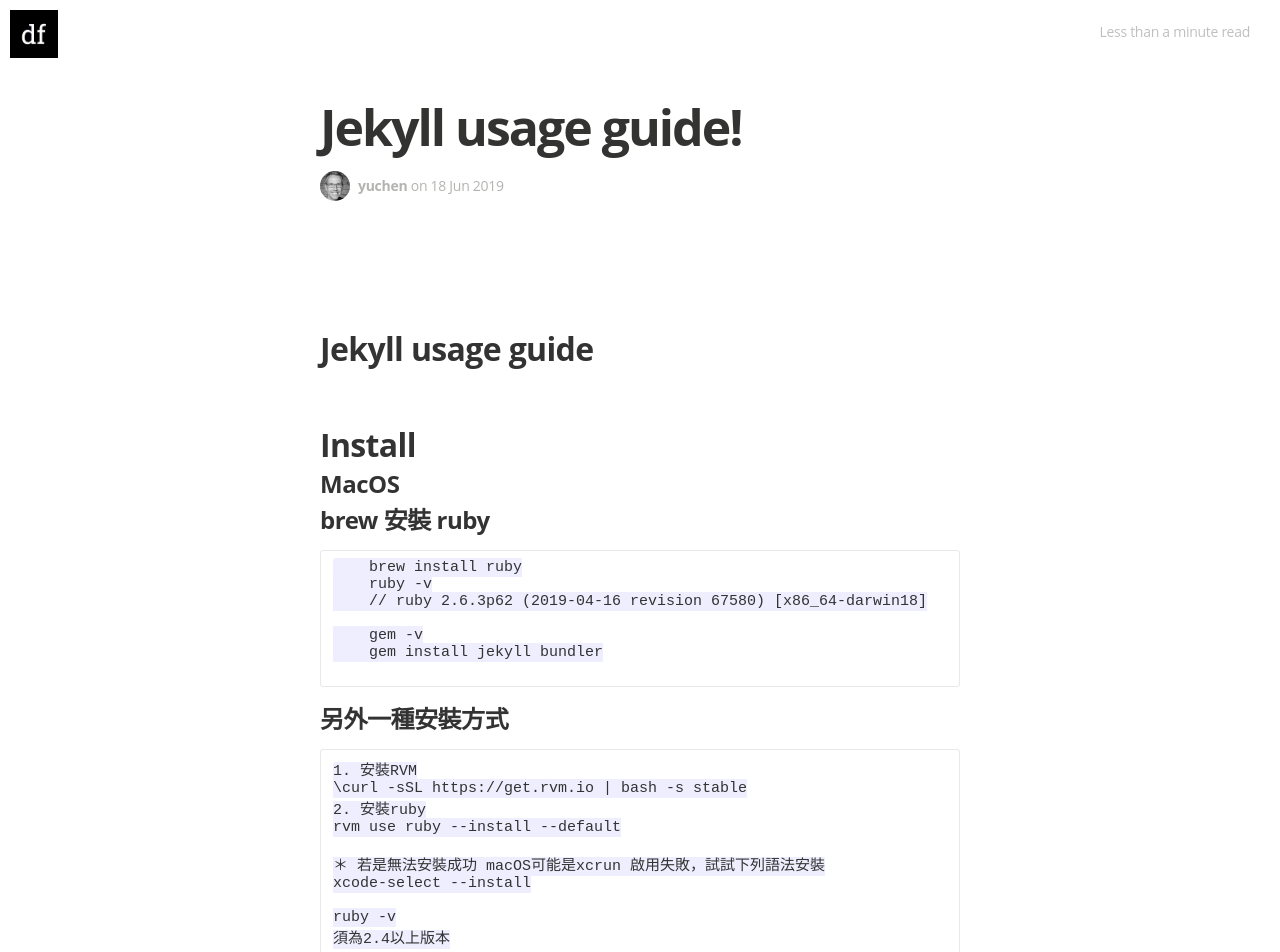
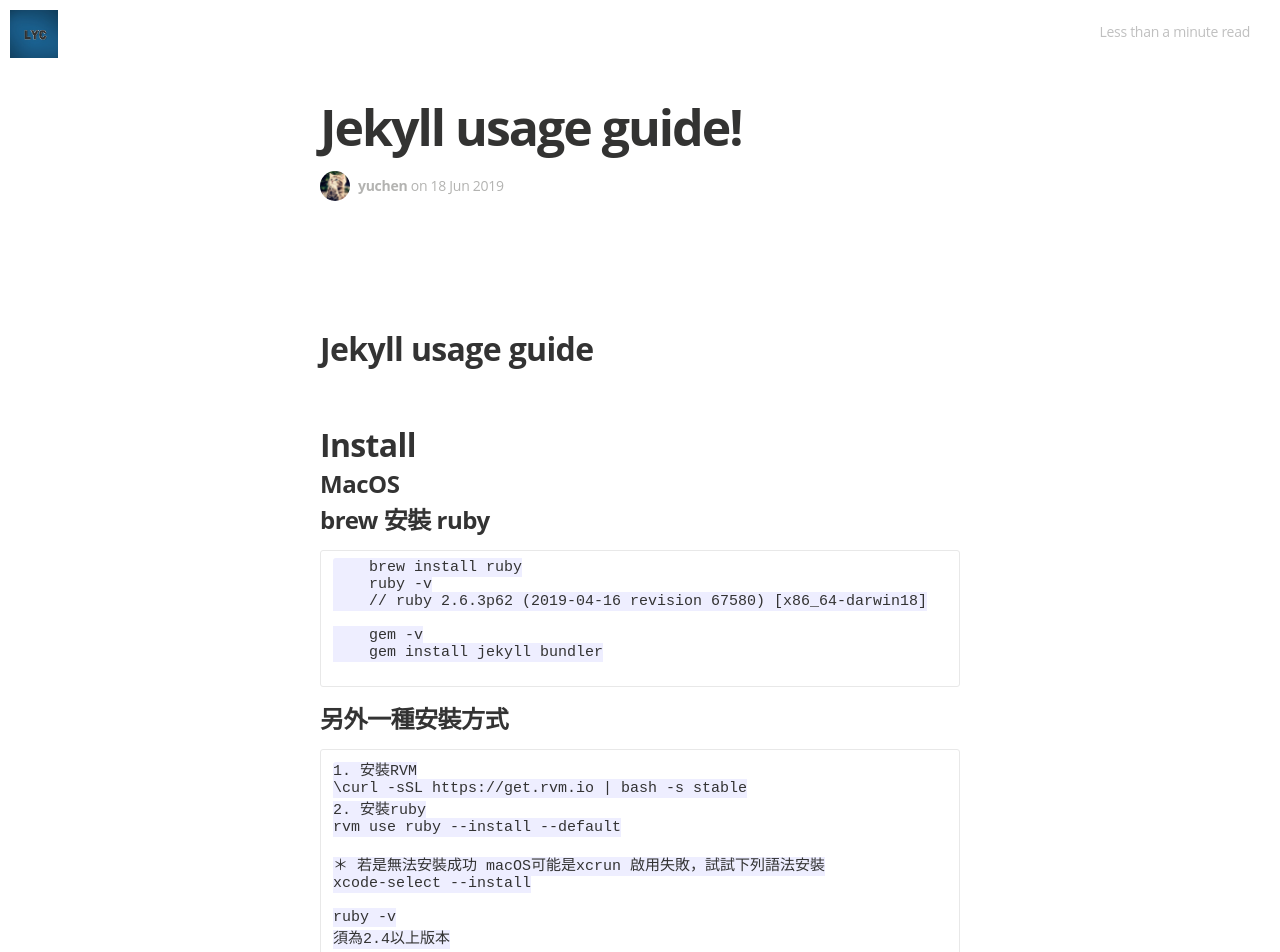
Before and after one commit to steny138/DevMemory, a Jekyll site: the page built from docs/_posts/2019-06-18-Jekyll-usage-guide.md, in a window 1280 px wide. Shown: the top 952 px of the page. Built offline with Jekyll 4.4.1, drawn with Linux system fonts in a browser that asks for light colours; nearby versions of some CDN libraries; some web fonts are replaced.

Commit message:
feat(jekyll): modify image in website include logo

```diff
--- a/docs/_config.yml
+++ b/docs/_config.yml
@@ -26,12 +26,12 @@
 date: true
 
 # google_analytics: UA-101394056-1
-logo: "/assets/images/df_logo.jpg"
+logo: "/assets/images/lyc_logo.jpg"
 float_logo: true # true, false (default)
 cover: "/assets/images/cA4aKEIPQrerBnp1yGHv_IMG_9534-3-2.jpg"
 name: 'Yuchen Liu'
 author: 'Yuchen Liu'
-author_image: "/assets/images/author.jpg"
+author_image: "/assets/images/author_lyc.jpg"
 
 # User Setting
 github_username:  steny138
--- a/docs/_includes/head.html
+++ b/docs/_includes/head.html
@@ -37,7 +37,7 @@
   {% if page.date %}<meta property="article:published_time" content="{{ page.date | date_to_xmlschema }}">{% endif %}
 
   <link rel="canonical" href="{{ page.url | replace:'index.html','' | prepend: site.baseurl | prepend: site.url }}"/>
-  <link rel="shortcut icon" href="{{ "/assets/images/favicon.png" | prepend: site.baseurl }}" type="image/png"/>
+  <link rel="shortcut icon" href="{{ "/assets/images/favicon.ico" | prepend: site.baseurl }}" type="image/png"/>
   <link rel="stylesheet" href="//brick.a.ssl.fastly.net/Linux+Libertine:400,400i,700,700i/Open+Sans:400,400i,700,700i">
   <link href="//maxcdn.bootstrapcdn.com/font-awesome/4.2.0/css/font-awesome.min.css" rel="stylesheet">
 
--- a/docs/_includes/header.html
+++ b/docs/_includes/header.html
@@ -1,6 +1,8 @@
 <!-- header start -->
 
 {% if site.float_logo %}
-  <a href="{{ site.url }}{{ site.baseurl }}" class="logo-readium"><span class="logo" style="background-image: url({{ site.logo }})"></span></a>
+  <a href="{{ site.url }}{{ site.baseurl }}/" class="logo-readium">
+    <span class="logo" style="background-image: url('{{ site.logo | prepend: site.baseurl }}')"></span>
+  </a>
 {% endif %}
 <!-- header end -->
--- a/docs/css/main.sass
+++ b/docs/css/main.sass
@@ -51,10 +51,8 @@
   .logo
     display: block
     position: absolute
-    top: $rs/2
-    left: $rs/2
-    width: $rs*2
-    height: $rs*2
+    width: $rs*3
+    height: $rs*3
     background-size: cover
     background-repeat: no-repeat
 
--- a/docs/index.html
+++ b/docs/index.html
@@ -11,7 +11,7 @@
 
 <header class="blog-header">
     {% if site.logo %}
-      <a class="blog-logo" href="{{site.url}}{{site.baseurl}}" style="background-image: url('{{ site.logo | prepend: site.baseurl }}')">{{ site.title }}</a>
+      <a class="blog-logo" href="{{site.url}}{{site.baseurl}}/" style="background-image: url('{{ site.logo | prepend: site.baseurl }}')">{{ site.title }}</a>
     {% endif %}
     <h1 class="blog-title">{{ site.title }}</h1>
     <h2 class="blog-description">{{ site.description }}</h2>
```
Also changed, not shown: docs/assets/images/author.jpg (deleted), docs/assets/images/author_lyc.jpg (added), docs/assets/images/df_logo.jpg (deleted), docs/assets/images/favicon.ico (added), docs/assets/images/favicon.png (deleted), docs/assets/images/lyc_logo.jpg (added).
